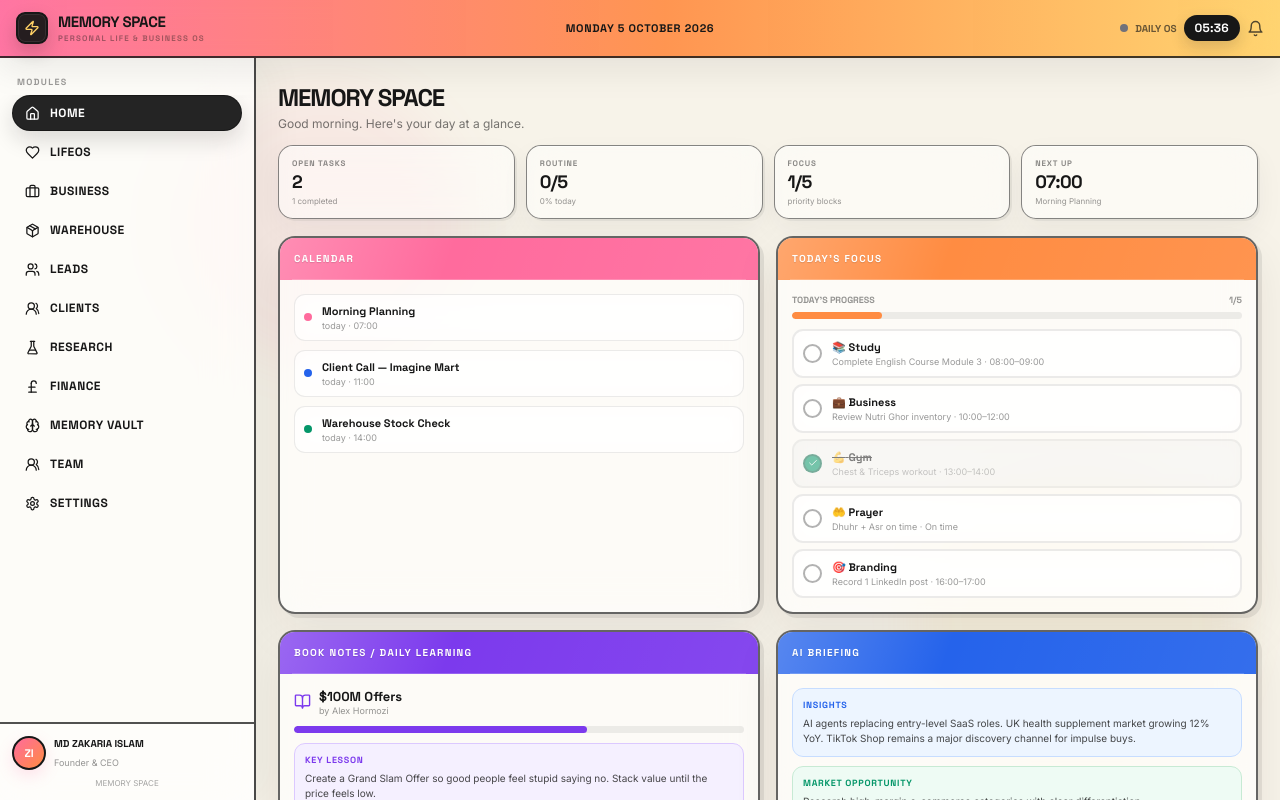
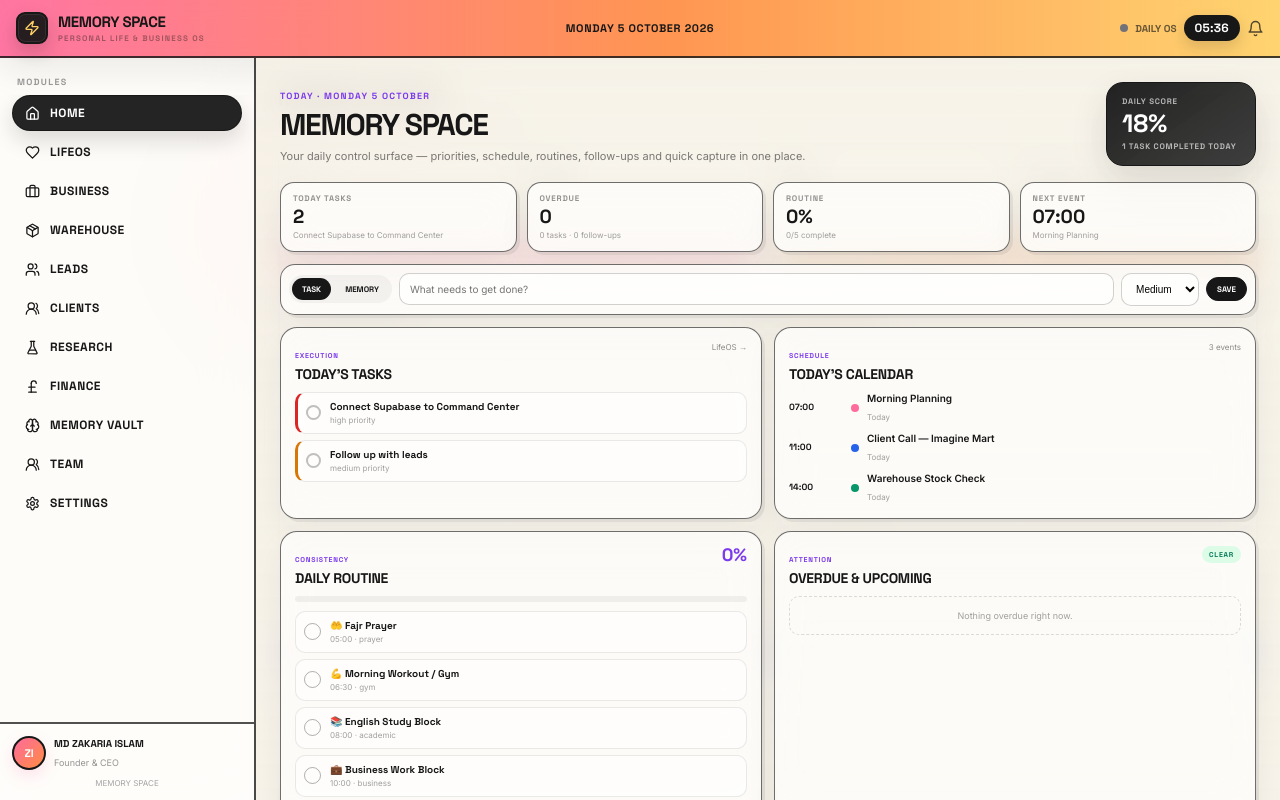
Before and after one commit to zakariarupto-alt/zaka-command-center, a React (Vite) app: page / in a window 1280 px wide. Built offline with nearby package versions, Linux system fonts and the light colour scheme.

Commit message:
feat: mount section 2 home dashboard preview

```diff
--- a/src/main.jsx
+++ b/src/main.jsx
@@ -3,15 +3,18 @@ import ReactDOM from 'react-dom/client'
 import { BrowserRouter } from 'react-router-dom'
 import App from './App.jsx'
 import MemorySpaceArchive from './MemorySpaceArchive.jsx'
+import HomeDashboard from './HomeDashboard.jsx'
 import './styles.css'
 import './glass.css'
 import './memory-space.css'
 import './memory-space-v2.css'
+import './home-dashboard.css'
 
 ReactDOM.createRoot(document.getElementById('root')).render(
   <React.StrictMode>
     <BrowserRouter>
       <App />
+      <HomeDashboard />
       <MemorySpaceArchive />
     </BrowserRouter>
   </React.StrictMode>,
```
